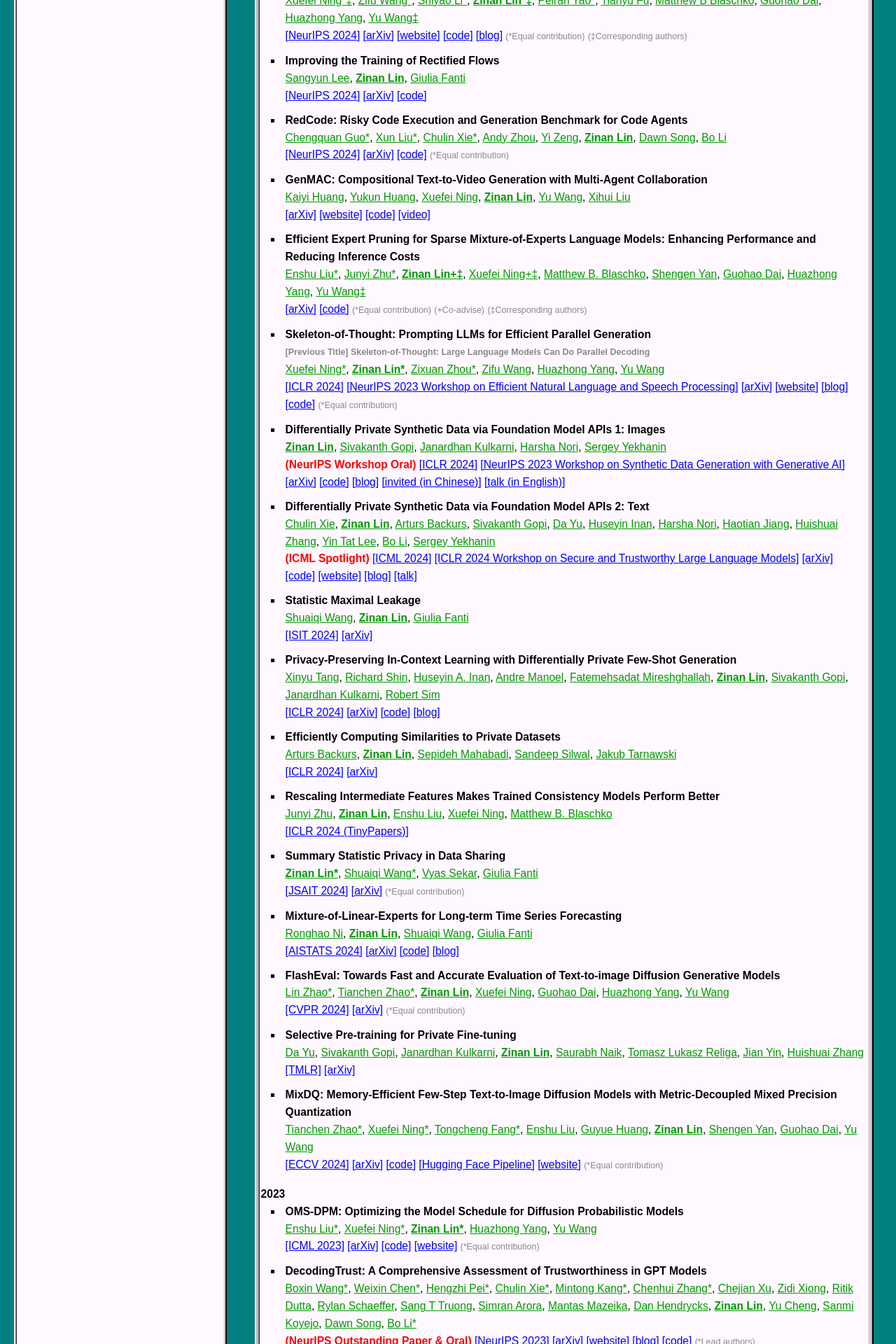
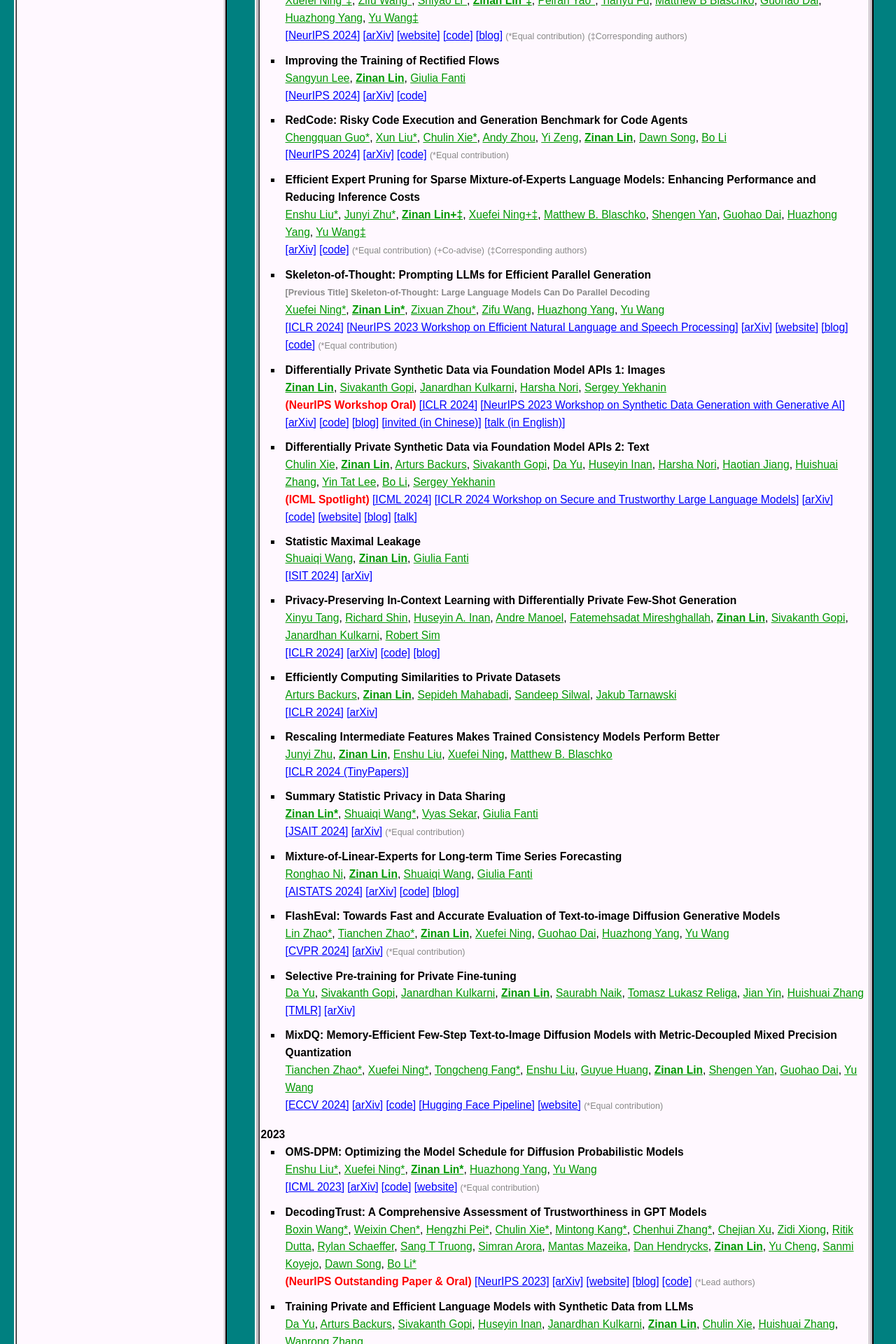
Before and after one commit to fjxmlzn/fjxmlzn.github.io, a Jekyll site: the page built from _publications/publications.html, in a window 1280 px wide. Shown: the part 2603-4523 px from the top of the page at 70% size. Built offline with Jekyll 4.4.1, drawn with Linux system fonts in a browser that asks for light colours; comment, search, counter and statistics services are not loaded; some of the changed text lies outside the part shown.

Commit message:
update publications

```diff
--- a/_publications/publications.html
+++ b/_publications/publications.html
@@ -683,29 +683,6 @@
             <a href="https://github.com/AI-secure/RedCode" target="_blank">[code]</a>
         </span>
         <span class="publication_note">(*Equal contribution)</span>
-    </li>
-    <li class='publication_li'>
-        <span class='publication_title'>GenMAC: Compositional Text-to-Video Generation with Multi-Agent Collaboration</span>
-        <span class="publication_author">
-            <a href="#">Kaiyi Huang</a>,
-            <a href="#">Yukun Huang</a>,
-            <a href="#">Xuefei Ning</a>,
-            <span class="publication_me"><a href="https://zinanlin.me/" target="_blank">Zinan Lin</a></span>,
-            <a href="#">Yu Wang</a>,
-            <a href="#">Xihui Liu</a>
-        </span>
-        <span class='publication_journal'>
-            <a href="https://arxiv.org/abs/2412.04440" target="_blank">[arXiv]</a>
-        </span>
-        <span class='publication_journal'>
-            <a href="https://karine-h.github.io/GenMAC/" target="_blank">[website]</a>
-        </span>
-        <span class='publication_journal'>
-            <a href="https://github.com/Karine-Huang/GenMAC" target="_blank">[code]</a>
-        </span>
-        <span class='publication_journal'>
-            <a href="https://youtu.be/gni-nzJQ9TI" target="_blank">[video]</a>
-        </span>
     </li>
     <li class='publication_li'>
         <span class='publication_title'>Efficient Expert Pruning for Sparse Mixture-of-Experts Language Models: Enhancing Performance and Reducing Inference Costs</span>
```
